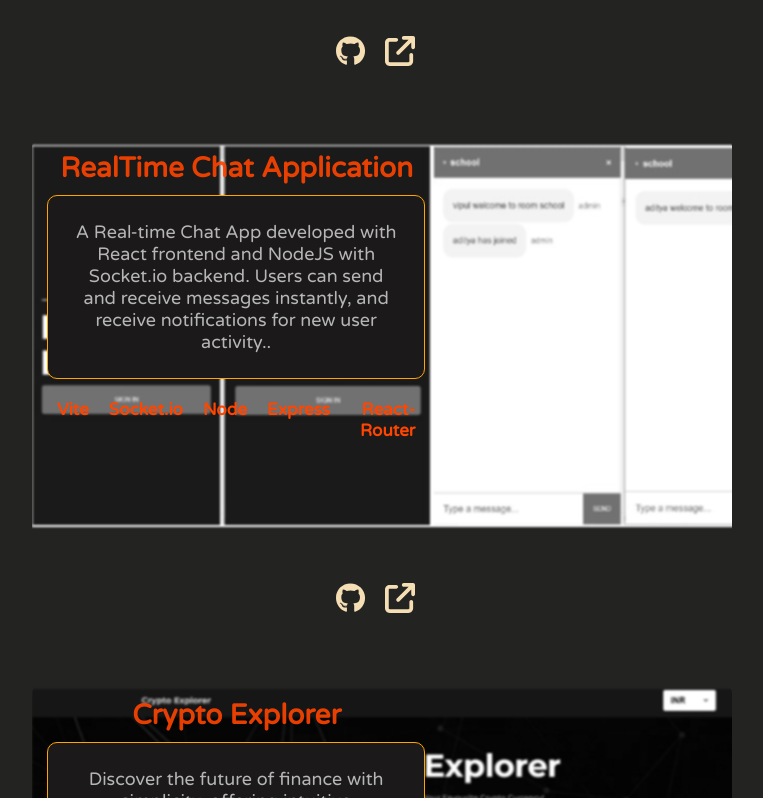
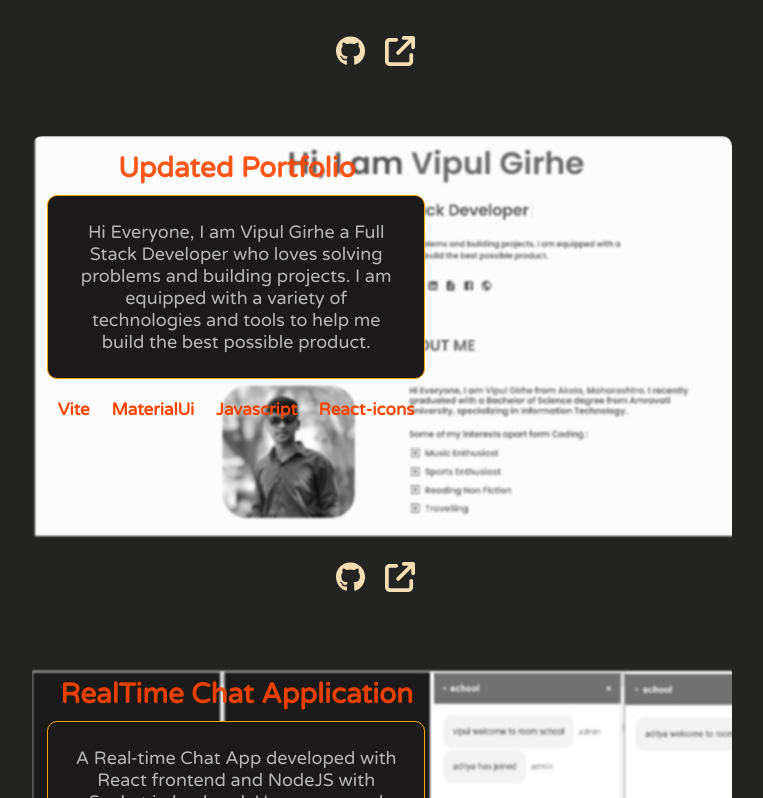
Before and after one commit to heyvipul/heyvipul.github.io, a React (Create React App) app: page / in a window 1280 px wide. Shown: the part 2442-3240 px from the top of the page, without its empty margins (258-1021 px from the left). Built offline with nearby package versions, Linux system fonts and the light colour scheme.

Commit message:
update-portfolio

```diff
--- a/src/data/projects.js
+++ b/src/data/projects.js
@@ -14,6 +14,17 @@ export default function getProjects() {
       {
 
         id: 2,
+        image:'portfolio.jpg',
+        projectTitle: "Updated Portfolio",
+        projectInfo:
+        "Hi Everyone, I am Vipul Girhe a Full Stack Developer who loves solving problems and building projects. I am equipped with a variety of technologies and tools to help me build the best possible product.",
+        techUsed: ["Vite", "MaterialUi", "Javascript", "React-icons"],
+        projectLinkHosted: "https://heyvipul.vercel.app/",
+        projectLinkGithub: "https://github.com/heyvipul/newPortfolio",
+      },
+      {
+
+        id: 3,
         image:'chatapplication.jpg',
         projectTitle: "RealTime Chat Application",
         projectInfo:
@@ -24,7 +35,7 @@ export default function getProjects() {
       },
       {
 
-        id: 3,
+        id: 4,
         image:'CrytpoExplorer.jpg',
         projectTitle: "Crypto Explorer",
         projectInfo:
@@ -35,7 +46,7 @@ export default function getProjects() {
       },
       {
 
-        id: 3,
+        id: 5,
         image:'fullstackProject.jpg',
         projectTitle: "Full Stack Project",
         projectInfo:
@@ -46,7 +57,7 @@ export default function getProjects() {
       },
       {
 
-        id: 4,
+        id: 6,
         image:'MineWine.png',
         projectTitle: "MineWine Clone",
         projectInfo:
@@ -57,7 +68,7 @@ export default function getProjects() {
         projectLinkGithub: "https://github.com/heyvipul/WineProject_Collab",
       },
       {
-        id: 5,
+        id: 7,
         projectTitle: "BlueFly Clone",
         image:"bluefly.png",
         projectInfo:
```
Also changed, not shown: src/images/projects/portfolio.jpg (added).
